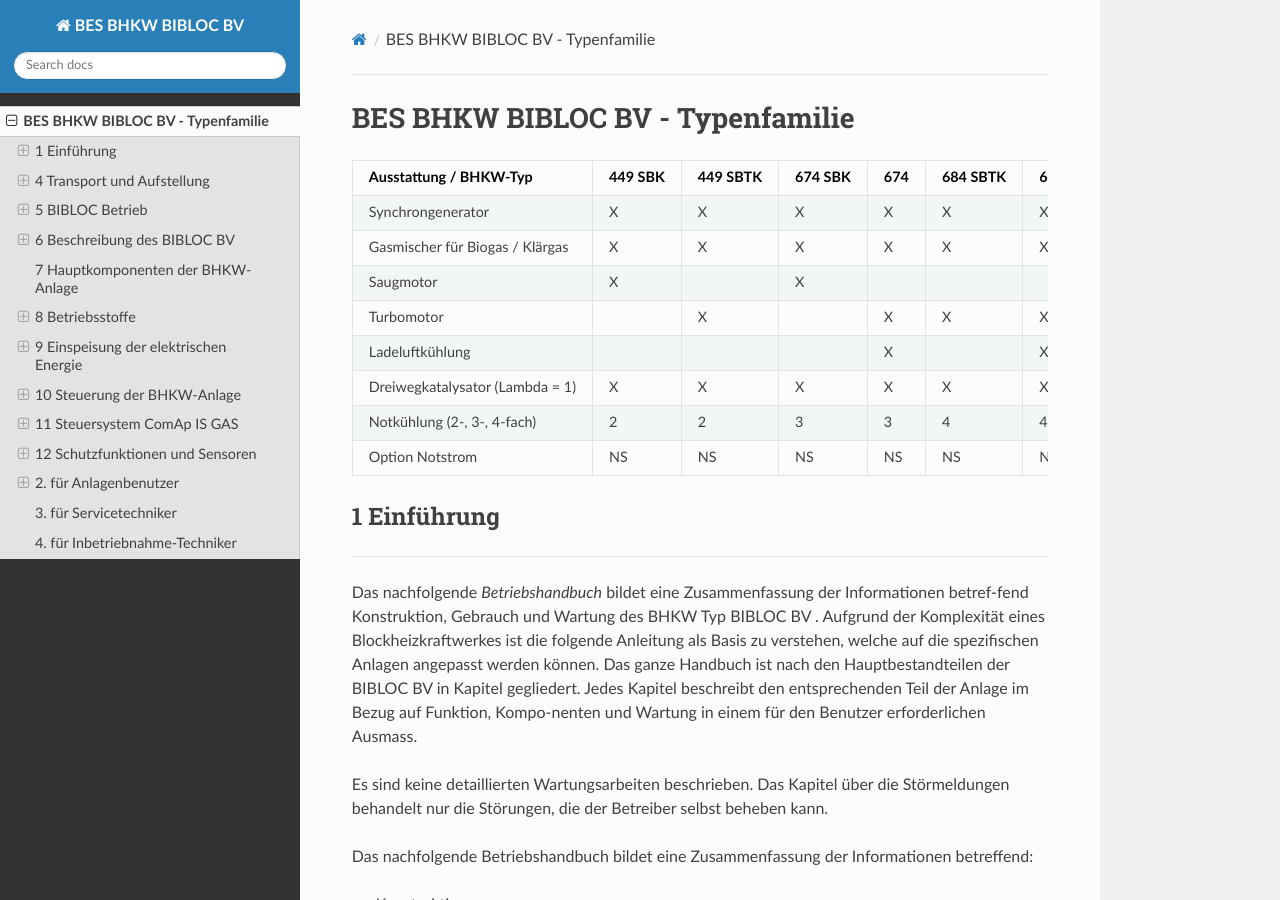
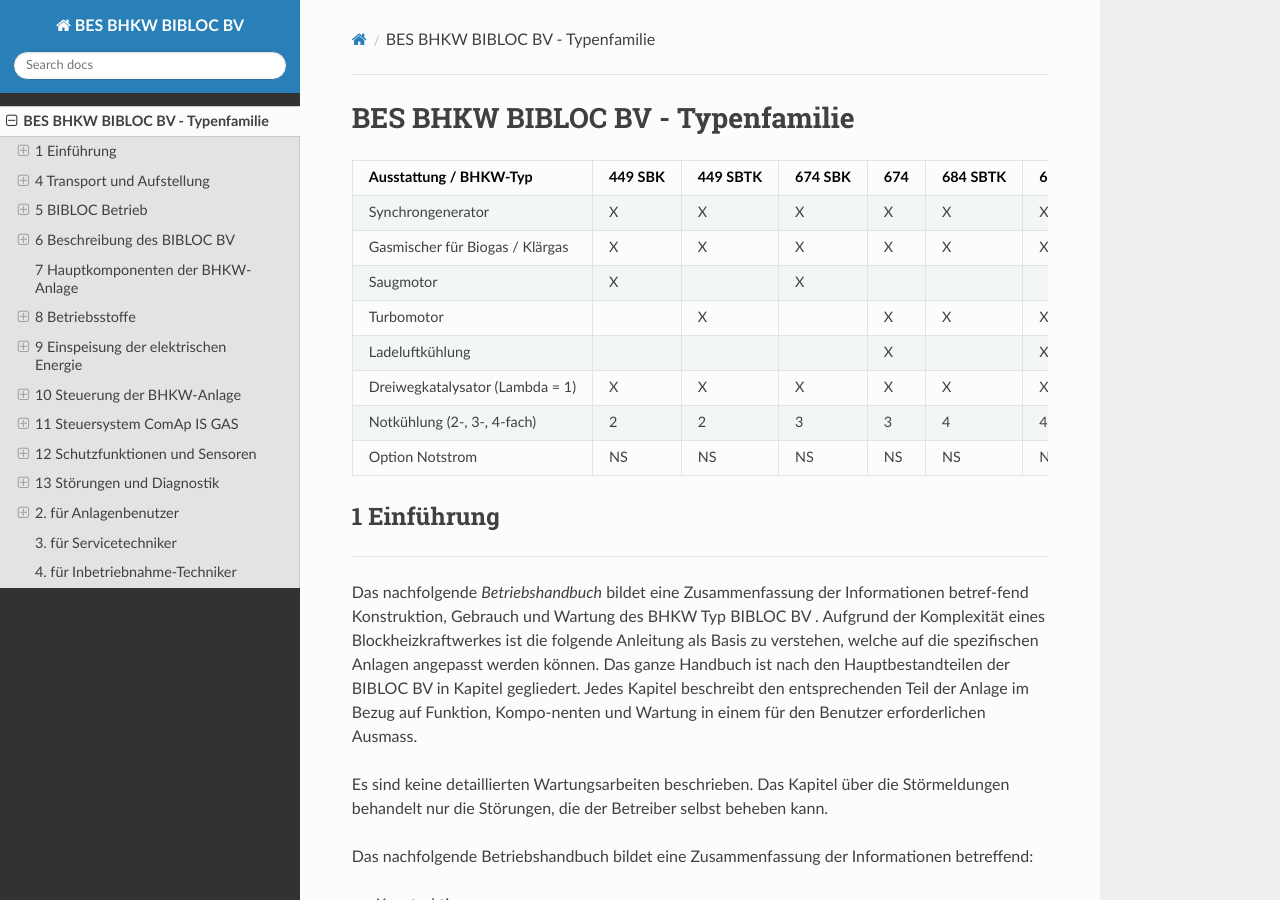
Before and after one commit to benmastered/BES-BHKW-Bibloc, an MkDocs documentation site: the page built from docs/index.md, in a window 1280 px wide and 900 px high. Built offline with MkDocs 1.6.1, drawn with Linux system fonts in a browser that asks for light colours; nearby versions of some CDN libraries.

Commit message:
index.md aktualisieren

```diff
--- a/docs/index.md
+++ b/docs/index.md
@@ -943,7 +943,7 @@
 	Beschreibung:
 	Der Gasdruckschalter ist am Gasmultiblock vor dem Aggregat in der Gasleitung montiert und überwacht den Gasdruck. Sinkt der Gasdruck unter den voreingestellten Wert, schaltet der Kontakt im Druckschalter, wodurch das Steuersystem das Aggregat sofort abschaltet. Damit wird das Aggregat wie auch die Gaszuleitung vor einem Gasunterdruck geschützt.
 
-### 13	Störungen und Diagnostik
+## 13	Störungen und Diagnostik
 Überschreiten ein oder mehrere Betriebsparameter ihren vorgegebenen Grenzwert, wird das Aggregat über das Steuersystem IS-GAS abgeschaltet. Die entsprechende Fehlermeldung wird ins Fehler- und Historyregister geschrieben.
 
 ### 13.1	interne Störungsursachen
```
